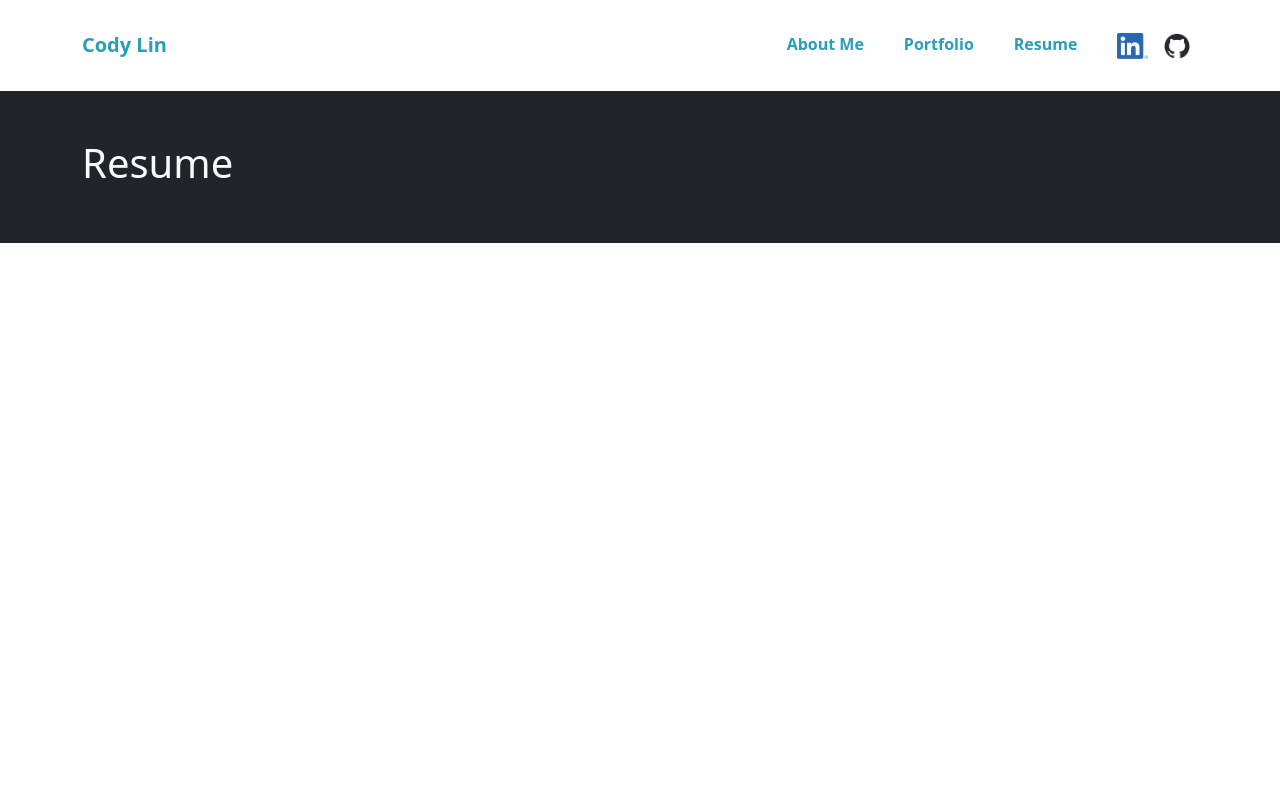
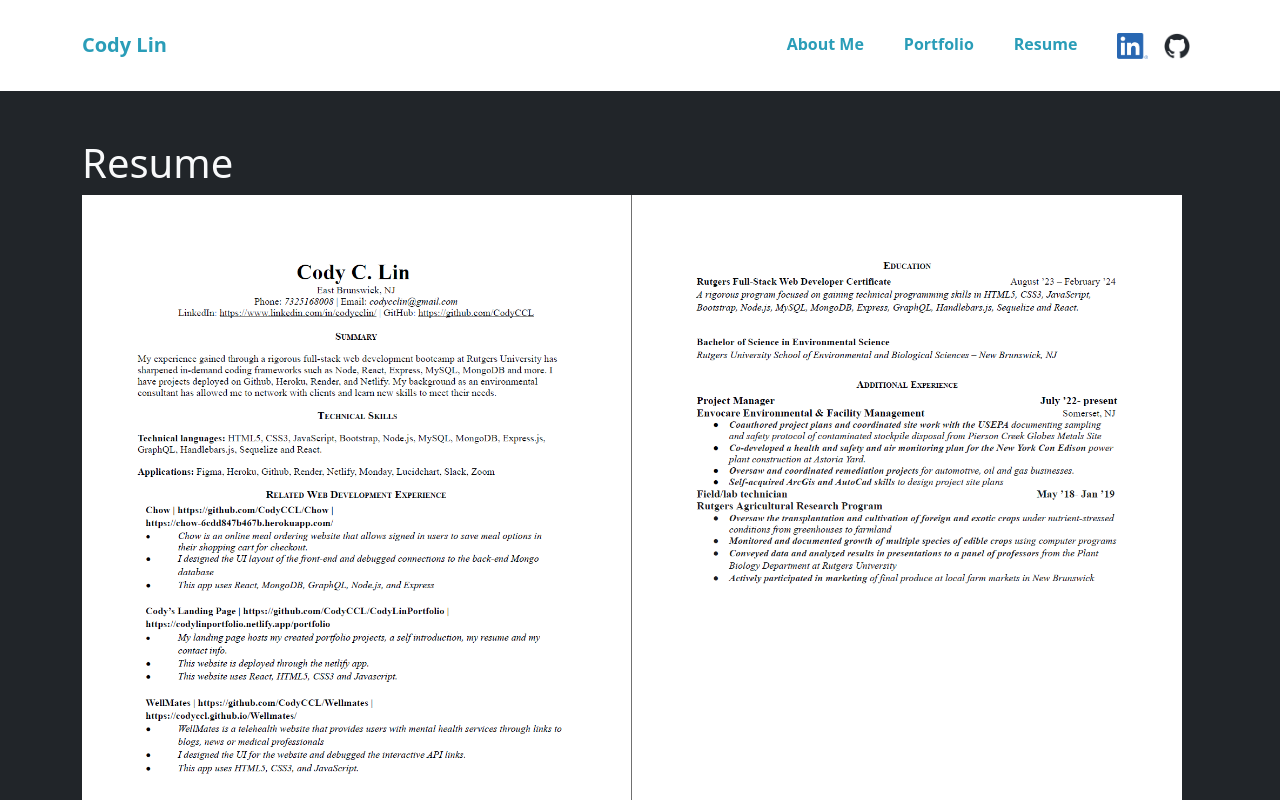
Before and after one commit to CodyCCL/CodyLinPortfolio, a React (Vite) app: page /resume in a window 1280 px wide. Shown: the top 800 px of the page. Built offline with nearby package versions, Linux system fonts and the light colour scheme.

Commit message:
added resume

```diff
--- a/src/pages/portfolio.jsx
+++ b/src/pages/portfolio.jsx
@@ -26,7 +26,7 @@ const portfolio = () => {
     title: "Cody's Landing Page",
     description: "My landing page is built using React. It introduces users about me as a software developer and showcases my technical skills. This site is deployed through netlify. My website is constantly updated with new portfolio projects. Stay tuned!",
     image: "/Lighthouse.jpg",
-    link: "https://codylinportfolio.netlify.app/portfolio"
+    link: "https://codylinportfolio.netlify.app"
   },
   {
     title: "Javascript quiz",
--- a/src/pages/resume.jsx
+++ b/src/pages/resume.jsx
@@ -12,10 +12,13 @@ const resume = () => {
       <div  className="text-light bg-dark p-5">
         <Container>
           <h1>Resume</h1>
+          <img src='/Resume2024.png' alt='Resume' width={1100}></img>
         </Container>
       </div>
       <Container>
         <h2 className='pt-5'>
+
+
         </h2>
 
         <Row>
```
Also changed, not shown: public/Resume2024.png (added).
